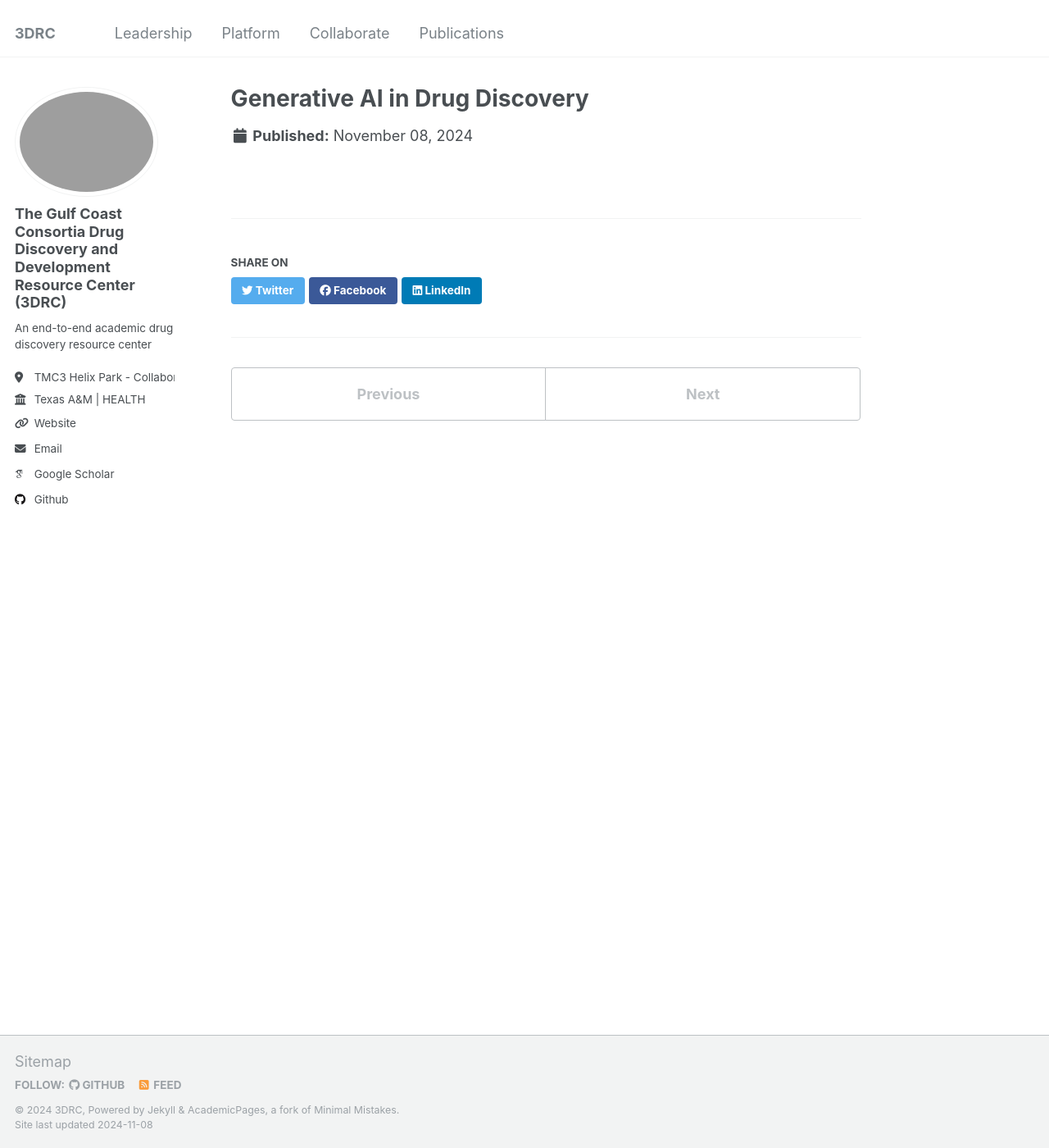
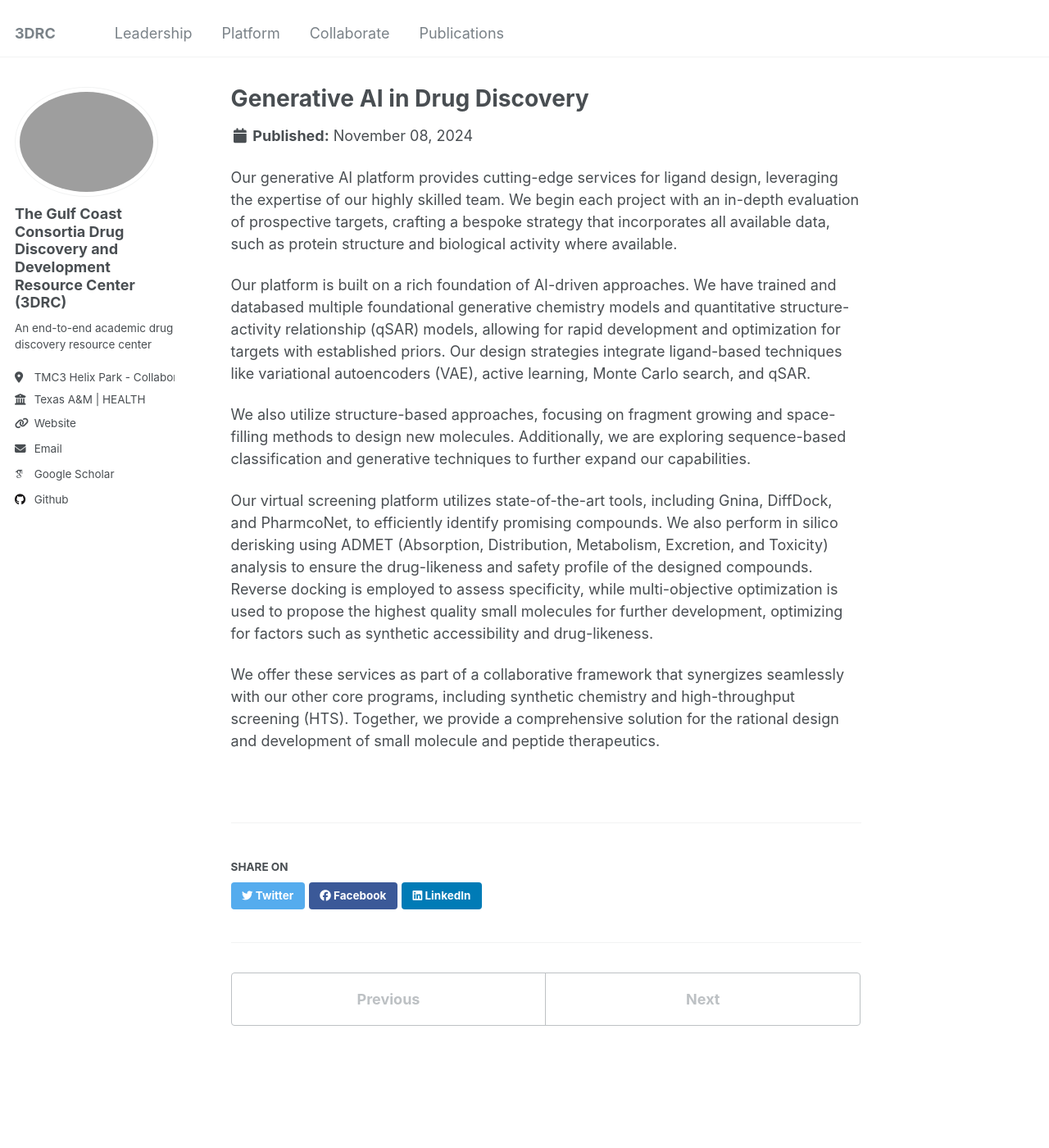
Before and after one commit to TAMU-3DRC/TAMU-3DRC.github.io, a Jekyll site: the page built from _platform/2_Design-Suite.md, in a window 1280 px wide and 1400 px high. Shown: the whole window at 82% size. Built offline with Jekyll 4.4.1, drawn with Linux system fonts in a browser that asks for light colours; some web fonts are replaced.

Commit message:
Update 2_Design-Suite.md

```diff
--- a/_platform/2_Design-Suite.md
+++ b/_platform/2_Design-Suite.md
@@ -3,3 +3,13 @@ title: "Generative AI in Drug Discovery"
 excerpt: "Dream to concept<br/><img src='/images/DESIGN.png'>"
 collection: portfolio
 ---
+
+Our generative AI platform provides cutting-edge services for ligand design, leveraging the expertise of our highly skilled team. We begin each project with an in-depth evaluation of prospective targets, crafting a bespoke strategy that incorporates all available data, such as protein structure and biological activity where available.
+
+Our platform is built on a rich foundation of AI-driven approaches. We have trained and databased multiple foundational generative chemistry models and quantitative structure-activity relationship (qSAR) models, allowing for rapid development and optimization for targets with established priors. Our design strategies integrate ligand-based techniques like variational autoencoders (VAE), active learning, Monte Carlo search, and qSAR.
+
+We also utilize structure-based approaches, focusing on fragment growing and space-filling methods to design new molecules. Additionally, we are exploring sequence-based classification and generative techniques to further expand our capabilities.
+
+Our virtual screening platform utilizes state-of-the-art tools, including Gnina, DiffDock, and PharmcoNet, to efficiently identify promising compounds. We also perform in silico derisking using ADMET (Absorption, Distribution, Metabolism, Excretion, and Toxicity) analysis to ensure the drug-likeness and safety profile of the designed compounds. Reverse docking is employed to assess specificity, while multi-objective optimization is used to propose the highest quality small molecules for further development, optimizing for factors such as synthetic accessibility and drug-likeness.
+
+We offer these services as part of a collaborative framework that synergizes seamlessly with our other core programs, including synthetic chemistry and high-throughput screening (HTS). Together, we provide a comprehensive solution for the rational design and development of small molecule and peptide therapeutics.
```
